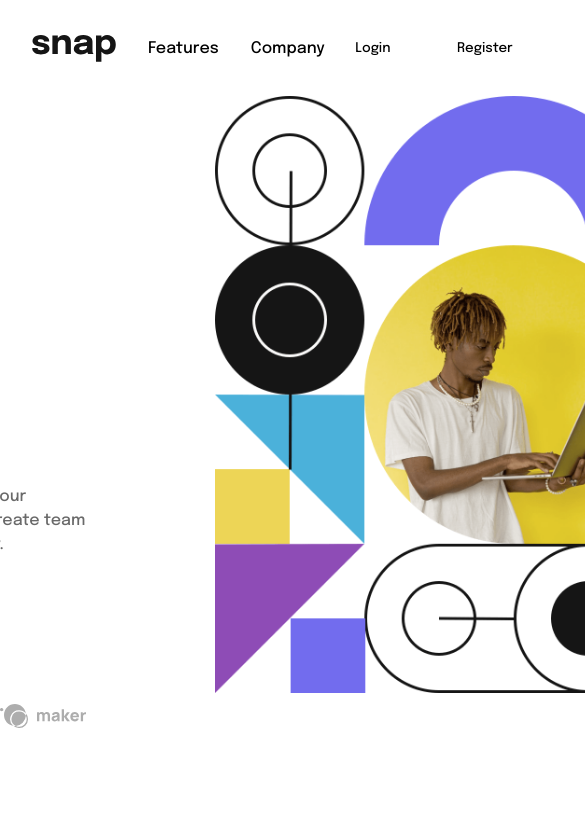
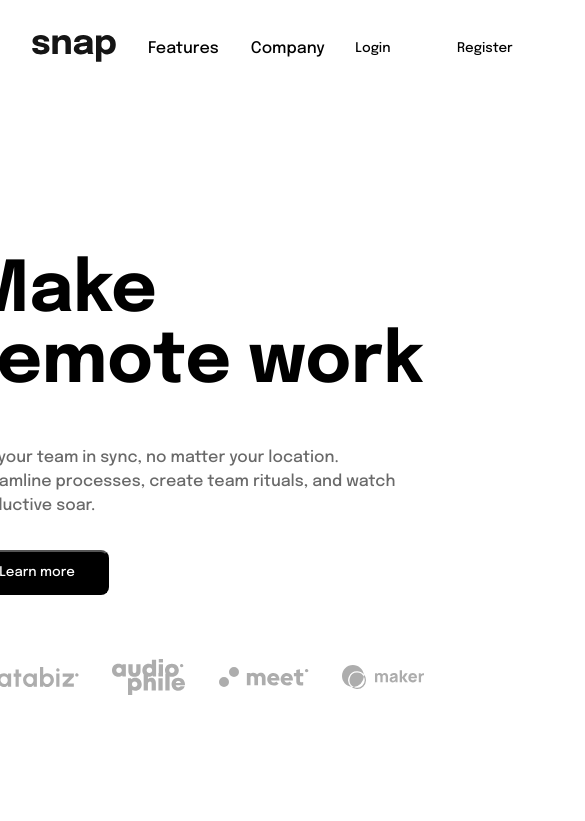
Before and after one commit to bekzodturgunoff/remote-work, a React (Vite) app: page / in a window 390 px wide. Shown: the top 821 px of the page, 585 px wide, since content can reach past the window. Built offline with nearby package versions, Linux system fonts and the light colour scheme.

Commit message:
mobile friendly

```diff
--- a/src/hero/style-hero.css
+++ b/src/hero/style-hero.css
@@ -6,6 +6,7 @@
   display: flex;
   justify-content: center;
   gap: 8rem;
+  padding: 2rem;
 }
 .right-hero img {
   width: 28rem;
@@ -55,3 +56,12 @@
   justify-content: space-between;
   align-items: center;
 }
+
+@media (max-width: 990px) {
+  .hero-container {
+    display: flex;
+    flex-direction: column;
+    justify-content: center;
+    align-items: center;
+  }
+}
```
